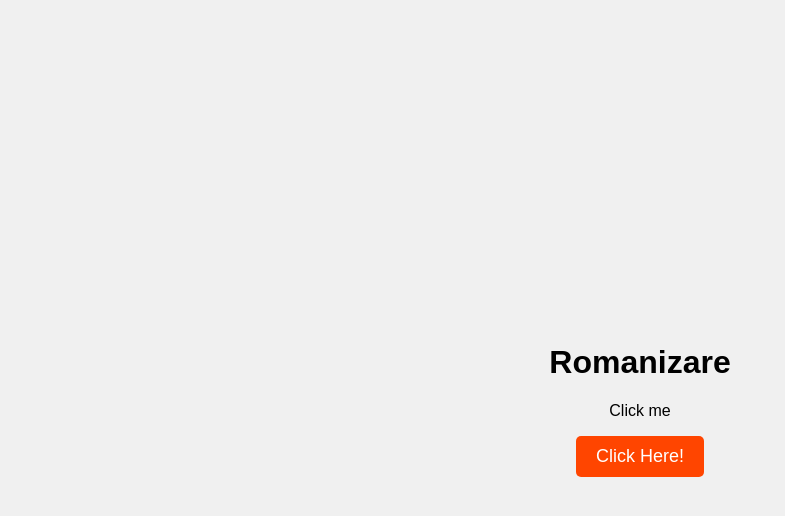
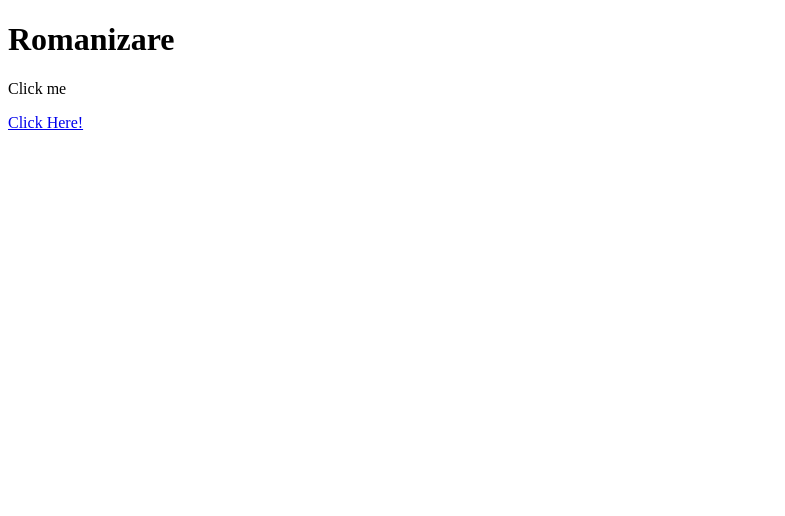
Before and after one commit to MsaveMarketplace/te-am_romanizat, a plain HTML site: page index.html in a window 1280 px wide. Shown: the whole page, without its empty margins (0-785 px from the left). Drawn offline with Linux system fonts and the light colour scheme; files whose address does not match are found by name.

Commit message:
Update index.html

```diff
--- a/index.html
+++ b/index.html
@@ -4,7 +4,6 @@
   <meta charset="UTF-8">
   <meta name="viewport" content="width=device-width, initial-scale=1.0">
   <title>Romanizarea</title>
-  <link rel="stylesheet" href="c:\Users\enuca\OneDrive\Desktop\Style.css">
 </head>
 <body>
   <div class="center">
```
